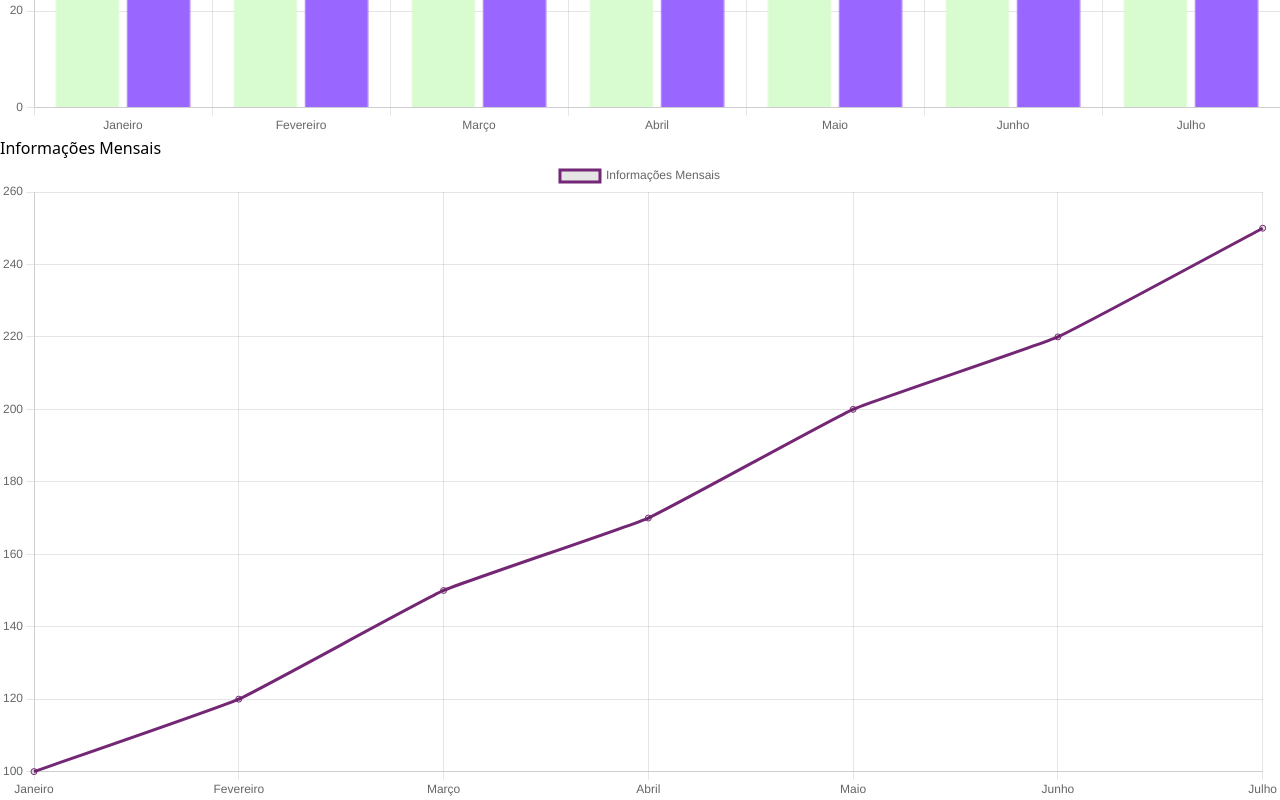
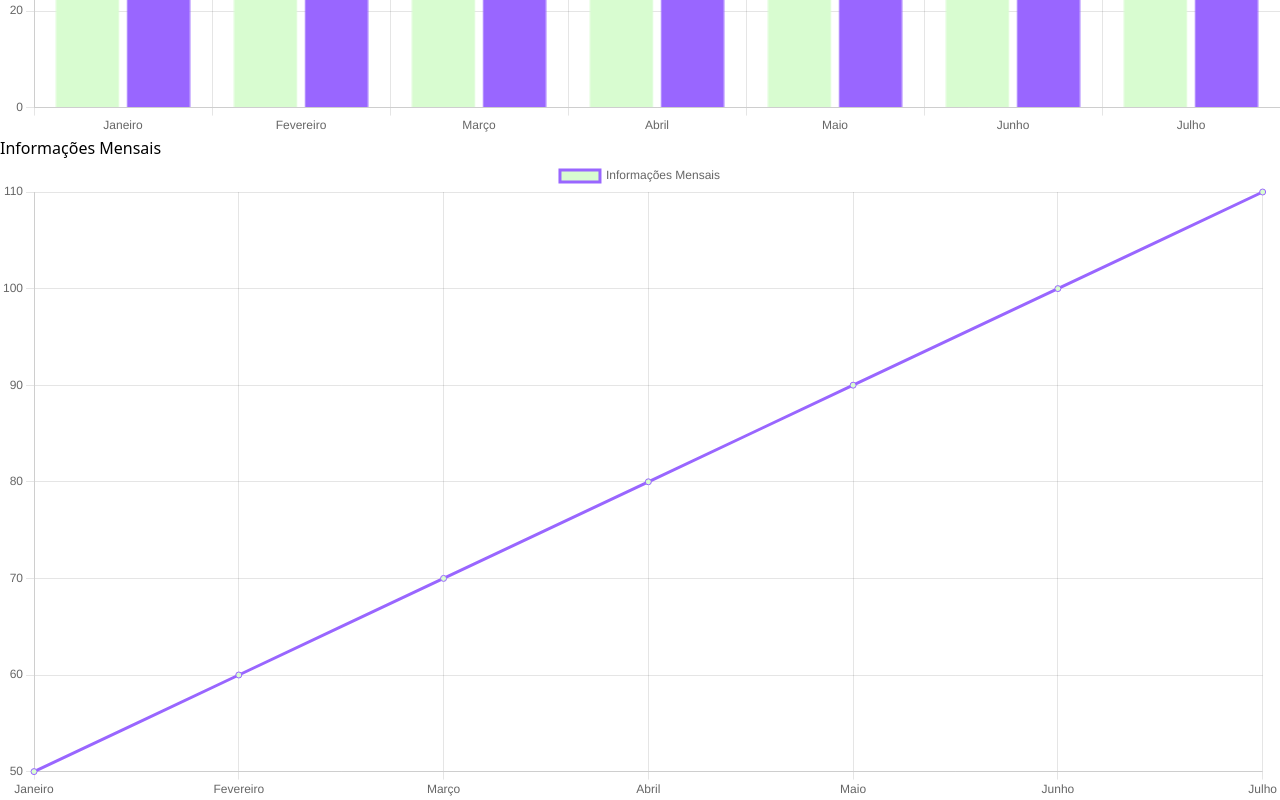
Before and after one commit to DomingosChiconela/Bacissa-FrontEnd, a React (Vite) app: page /dashpage in a window 1280 px wide. Shown: the part 769-1569 px from the top of the page. Built offline with nearby package versions, Linux system fonts and the light colour scheme.

Commit message:
fiat: create dashbord

```diff
--- a/src/components/dashboard/dashboard.jsx
+++ b/src/components/dashboard/dashboard.jsx
@@ -38,9 +38,10 @@ const lineData = {
   datasets: [
     {
       label: 'Informações Mensais',
-      data: [100, 120, 150, 170, 200, 220, 250],
+      data:  [50, 60, 70, 80, 90, 100, 110],
       fill: false,
-      borderColor: '#742774',
+      borderColor: 'rgba(153, 102, 255, 1)',
+      backgroundColor: 'rgba(216,252,208)',
       tension: 0.1
     }
   ]
```
